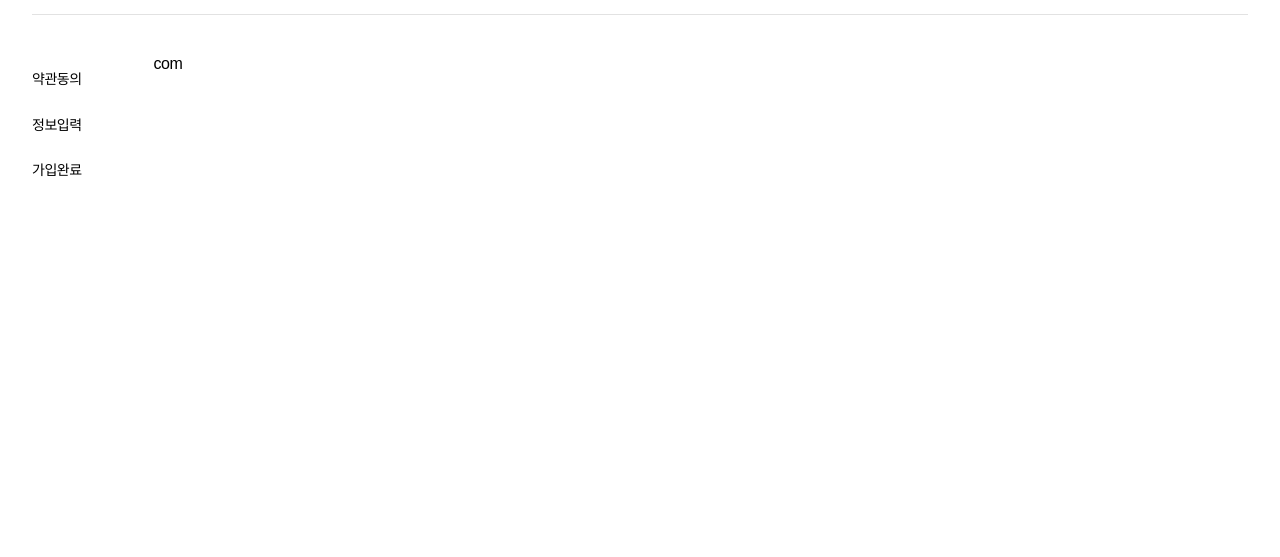
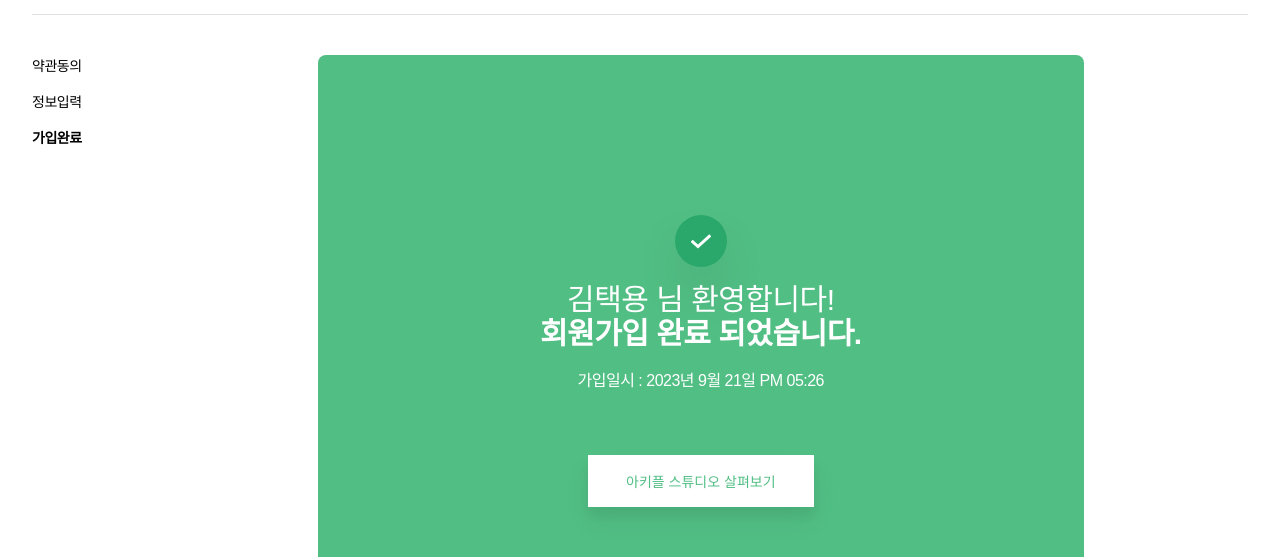
Before and after one commit to jyh2610/InternShipProject_NEXT.JS, a Next.js app in the folder front/: page /signup/sign-complete in a window 1280 px wide. Shown: the part 182-739 px from the top of the page. Built offline with nearby package versions, Linux system fonts and the light colour scheme; no server answers.

Commit message:
가입완료페이지 진행

```diff
--- a/front/src/app/globals.css
+++ b/front/src/app/globals.css
@@ -184,3 +184,7 @@ p {
 .ant-row {
   gap: 1rem;
 }
+
+.cursor-pointer:nth-child(1) {
+  padding-top: 0;
+}
--- a/front/src/app/signup/clientinfo/page.tsx
+++ b/front/src/app/signup/clientinfo/page.tsx
@@ -1,4 +1,6 @@
 import SiginupForm from "@/components/sigin-up/SiginupForm";
+
+import "./style.css";
 
 function Signup() {
   return (
--- /dev/null
+++ b/front/src/app/signup/clientinfo/style.css
@@ -0,0 +1,12 @@
+.es-icon {
+    padding-left: 0.5rem;
+}
+
+.es-icon:After {
+    display: inline-block;
+    margin-inline-end: 8px;
+    color: #ff4d4f;
+    font-size: 18px;
+    line-height: 1;
+    content: "*";
+}
--- a/front/src/app/signup/sign-complete/page.tsx
+++ b/front/src/app/signup/sign-complete/page.tsx
@@ -1,5 +1,49 @@
+"use client";
+
+import React from "react";
+
+import "./style.css";
+
+function complertHandler() {
+  window.location.href = "/";
+}
+
 function Complete() {
-  return <div>com</div>;
+  return (
+    <>
+      <div className="completr-wrap">
+        <div className="flex justify-center	items-center">
+          <div className="flex complert-content">
+            <div className="flex justify-center	items-center flex-col gap-[1rem]">
+              <span className="check-icon shadow-2xl">
+                <svg xmlns="http://www.w3.org/2000/svg" width="39.922" height="26.524" viewBox="0 0 39.922 26.524">
+                  <path
+                    id="패스_7618"
+                    data-name="패스 7618"
+                    d="M61.687,875.846,74.2,887.18l24.729-22.343"
+                    transform="translate(-60.344 -863.353)"
+                    fill="none"
+                    stroke="#fff"
+                    stroke-width="6"
+                  />
+                </svg>
+              </span>
+              <div className="complert-txt">
+                <p className="uesr-name">김택용 님 환영합니다!</p> {/* 가입 된 회원의 이름이 나타나게 처리 */}
+                <p className="uesr-complert font-bold">회원가입 완료 되었습니다.</p>
+              </div>
+              <div className="complert-day">
+                <p>가입일시 : 2023년 9월 21일 PM 05:26</p> {/* 가입 된 일자, 시간 나타나게 처리 */}
+              </div>
+            </div>
+            <button onClick={complertHandler} className="complert-btn">
+              아키플 스튜디오 살펴보기
+            </button>
+          </div>
+        </div>
+      </div>
+    </>
+  );
 }
 
 export default Complete;
--- /dev/null
+++ b/front/src/app/signup/sign-complete/style.css
@@ -0,0 +1,56 @@
+.completr-wrap {
+    width: 100%;
+
+}
+
+.complert-txt {
+    text-align: center;
+    color: #fff;
+    font-size: 1.875rem;
+    line-height: 2.125rem;
+}
+
+.uesr-name {
+    font-weight: 100;
+}
+
+.complert-day {
+    color: #fff;
+    font-size: 1rem;
+    font-weight: 400;
+    padding: 0 0 1rem;
+}
+
+.complert-content {
+    width: 100%;
+    max-width: 766px;
+    padding: 10rem 8rem;
+    align-items: center;
+    flex-direction: column;
+    background-color: #51BE84;
+    border-radius: 0.5rem;
+    gap: 3rem;
+}
+
+.check-icon {
+    width: 52px;
+    height: 52px;
+    border-radius: 50%;
+    padding: 1rem;
+    background-color: #2AA86B;
+    display: flex;
+    justify-content: center;
+    align-items: center;
+}
+
+.complert-btn {
+    width: auto;
+    padding: 1rem 2.4rem;
+    background: none;
+    border: none;
+    background-color: #fff;
+    font-size: 0.875rem;
+    font-weight: 500;
+    color: #51BE84;
+    box-shadow: 0 14px 28px rgba(0, 0, 0, 0.05), 0 10px 10px rgba(0, 0, 0, 0.05);
+}
--- a/front/src/components/provideinfo/AgreementBtn.tsx
+++ b/front/src/components/provideinfo/AgreementBtn.tsx
@@ -34,10 +34,10 @@ const AgreementBtn = ({ check }: AgreementBtnProps) => {
       }}
     >
       <div className="flex justify-center py-[2rem] gap-[0.5rem]">
-        <Button className="px-[3rem] py-[0.8rem]" onClick={clickCancel} style={{ lineHeight: 0, backgroundColor: "#EFEFEF" }} type="link" htmlType="submit">
+        <Button onClick={clickCancel} style={{ padding: "1.2rem 2rem", lineHeight: 0, backgroundColor: "#EFEFEF" }} type="link" htmlType="submit">
           취소
         </Button>
-        <Button style={{ lineHeight: 0 }} type="primary" onClick={clickSignup} className="px-[3rem] py-[0.8rem]">
+        <Button style={{ padding: "1.2rem 2rem", lineHeight: 0 }} type="primary" onClick={clickSignup}>
           다음
         </Button>
       </div>
--- a/front/src/components/sigin-up/EmailCode.tsx
+++ b/front/src/components/sigin-up/EmailCode.tsx
@@ -22,15 +22,17 @@ function EmailCode({ email, setIsActive, isActive }: { isActive: boolean; email:
   };
 
   return (
-    <div className="flex">
+    <div className="flex gap-[0.3rem]">
       <Input
-        style={{ width: "140px" }}
+        style={{ padding: "0.5rem 0.8rem", width: "280px" }}
         value={code}
         onChange={(e) => setCode(e.target.value)}
         name="code"
         suffix={<Timer setSeconds={setSeconds} setIsActive={setIsActive} isActive={isActive} seconds={seconds} />}
       />
-      <Button onClick={startTimer}>인증하기</Button>
+      <Button style={{ height: "auto", padding: "0.5rem 0.8rem" }} onClick={startTimer}>
+        인증하기
+      </Button>
     </div>
   );
 }
--- a/front/src/components/sigin-up/SideBar.tsx
+++ b/front/src/components/sigin-up/SideBar.tsx
@@ -16,7 +16,7 @@ function SideBar() {
     },
     {
       title: "가입완료",
-      link: "/",
+      link: "/signup/sign-complete",
     },
   ];
   return (
@@ -25,7 +25,7 @@ function SideBar() {
         return (
           <div
             className={`${
-              data.link === pathname ? "font-extrabold py-[0.8rem] text-[0.875rem] cursor-pointer" : "font-light py-[0.8rem] text-[0.875rem] cursor-pointer"
+              data.link === pathname ? "font-extrabold py-[0.5rem] text-[0.875rem] cursor-pointer" : "font-light py-[0.5rem] text-[0.875rem] cursor-pointer"
             }`}
             key={data.title}
           >
--- a/front/src/components/sigin-up/SideHeader.tsx
+++ b/front/src/components/sigin-up/SideHeader.tsx
@@ -8,7 +8,11 @@ function SideHeader() {
       <span className="text-[1.8rem] font-bold" style={{ color: "#434343" }}>
         회원가입
       </span>
-      {routes === "/signup/clientinfo" && <span className="text-gray-400 text-[0.7rem]">표시는 반드시 입력하셔야 하는 항목입니다.</span>}
+      {routes === "/signup/clientinfo" && (
+        <span className="text-gray-400 text-[0.7rem]">
+          <i className="es-icon"></i>표시는 반드시 입력하셔야 하는 항목입니다.
+        </span>
+      )}
     </div>
   );
 }
--- a/front/src/components/sigin-up/SiginupBtn.tsx
+++ b/front/src/components/sigin-up/SiginupBtn.tsx
@@ -10,16 +10,23 @@ function SiginupBtn({ validateForm }: { validateForm: () => void }) {
   const clickSignup = useCallback(async () => {
     route.push("/signup/clientinfo");
   }, []);
+  const clickBack = useCallback(async () => {
+    route.push("/");
+  }, []);
 
   return (
-    <Form.Item wrapperCol={{ offset: 8 }}>
-      <Button className="px-[2.1rem] py-[0.8rem]" style={{ lineHeight: 0, backgroundColor: "#EFEFEF" }} type="link">
-        취소
-      </Button>
-      <Button style={{ lineHeight: 0 }} type="primary" onClick={clickSignup} className="px-[2.1rem] py-[0.8rem]" htmlType="submit">
-        회원가입
-      </Button>
-    </Form.Item>
+    <div style={{ borderTop: "1px solid #E2E2E2" }}>
+      <Form.Item className="flex justify-center">
+        <div className="flex gap-[0.3rem] my-[2rem]">
+          <Button style={{ padding: "1.2rem 2rem", lineHeight: 0, backgroundColor: "#EFEFEF" }} onClick={clickBack} type="link">
+            취소
+          </Button>
+          <Button style={{ padding: "1.2rem 2rem", lineHeight: 0 }} type="primary" onClick={clickSignup} className="px-[2.1rem] py-[2rem]" htmlType="submit">
+            회원가입
+          </Button>
+        </div>
+      </Form.Item>
+    </div>
   );
 }
 
```
